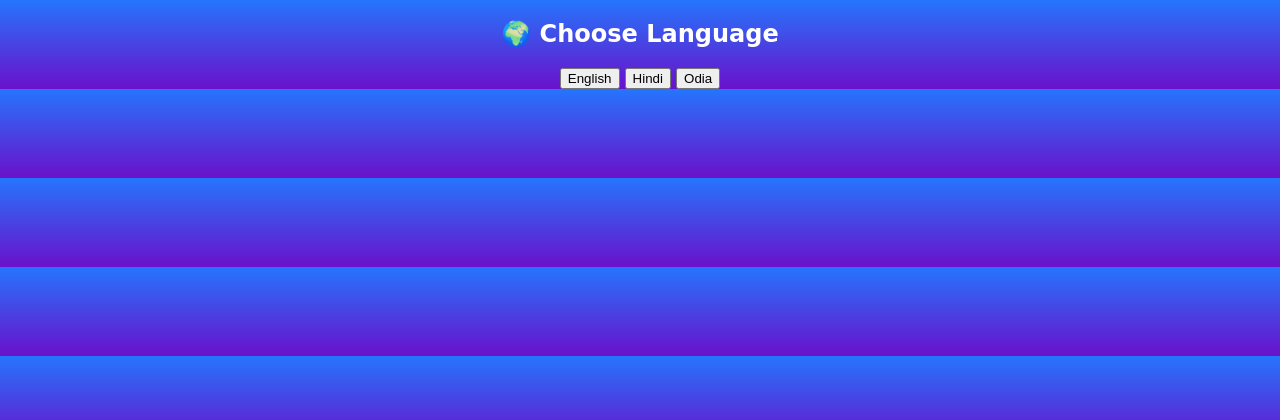
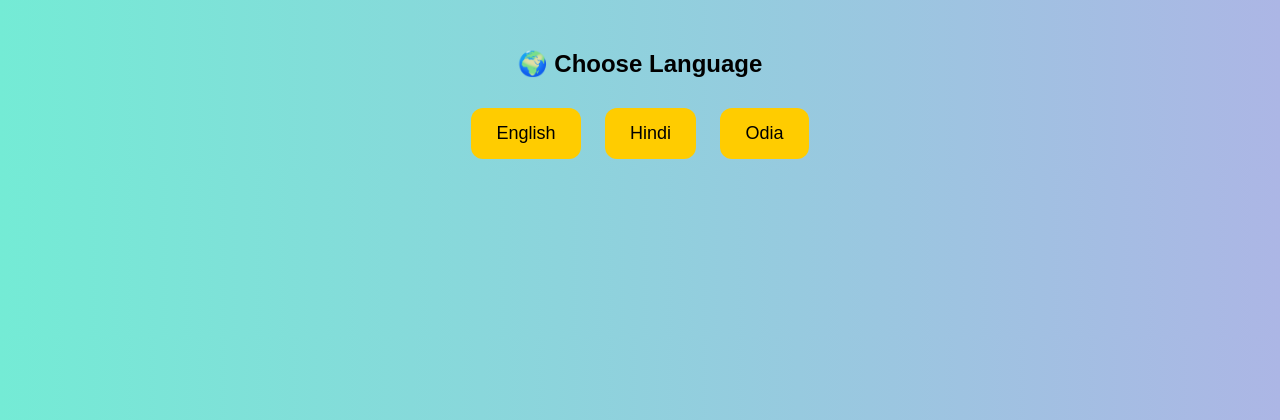
Before and after one commit to mahim20707/PlayNova, a Flask app: page /game in a window 1280 px wide. Shown: the top 420 px of the page. Run offline with Flask 3, Linux system fonts and the light colour scheme; the visitor is signed in with stand-in values (Sample User, id 1).

Commit message:
Update style.css

```diff
--- a/static/style.css
+++ b/static/style.css
@@ -1,52 +1,92 @@
 body {
     margin: 0;
-    font-family: 'Comic Sans MS';
-    background: linear-gradient(to top, #6a11cb, #2575fc);
+    font-family: Arial;
+    background: linear-gradient(to right, #74ebd5, #ACB6E5);
     text-align: center;
-    color: white;
 }
 
+/* MAIN CONTAINER */
+.container {
+    margin-top: 50px;
+}
+
+/* 🐼 CHARACTER */
 .character {
     font-size: 60px;
     animation: bounce 1s infinite;
 }
 
 @keyframes bounce {
-    50% { transform: translateY(-10px); }
+    0% {transform: translateY(0);}
+    50% {transform: translateY(-10px);}
+    100% {transform: translateY(0);}
 }
 
+/* 🎮 QUESTION */
+#question {
+    font-size: 24px;
+    margin: 20px;
+}
+
+/* 🔘 OPTIONS */
+.options button {
+    display: block;
+    margin: 10px auto;
+    padding: 15px;
+    width: 200px;
+    font-size: 18px;
+    border-radius: 10px;
+    border: none;
+    background-color: #ffffff;
+    cursor: pointer;
+    transition: 0.3s;
+}
+
+.options button:hover {
+    background-color: #ffcc00;
+}
+
+/* 📊 PROGRESS BAR */
 .progressBar {
     width: 80%;
     height: 20px;
     background: #ddd;
-    margin: 10px auto;
-    border-radius: 20px;
+    margin: 20px auto;
+    border-radius: 10px;
 }
 
 #progress {
     height: 100%;
     width: 0%;
-    background: limegreen;
-    border-radius: 20px;
-    transition: 0.5s;
+    background: #4caf50;
+    border-radius: 10px;
 }
 
-.options button {
-    display: block;
-    margin: 10px auto;
-    padding: 15px;
-    width: 200px;
+/* 📝 RESULT TEXT */
+#result {
     font-size: 20px;
-    border-radius: 15px;
-    border: none;
-    background: #ffcc00;
-}
-
-.options button:active {
-    transform: scale(0.9);
+    margin-top: 10px;
 }
 
 #reward {
-    color: yellow;
-    font-size: 24px;
-    }
+    font-size: 18px;
+    color: green;
+}
+
+/* 🌍 LANGUAGE + 📚 SUBJECT BUTTONS (NEW ADD) */
+#languageScreen button,
+#subjectScreen button {
+    margin: 10px;
+    padding: 15px 25px;
+    font-size: 18px;
+    border-radius: 12px;
+    border: none;
+    background: #ffcc00;
+    cursor: pointer;
+    transition: 0.3s;
+}
+
+#languageScreen button:hover,
+#subjectScreen button:hover {
+    background: #ffaa00;
+}
```
